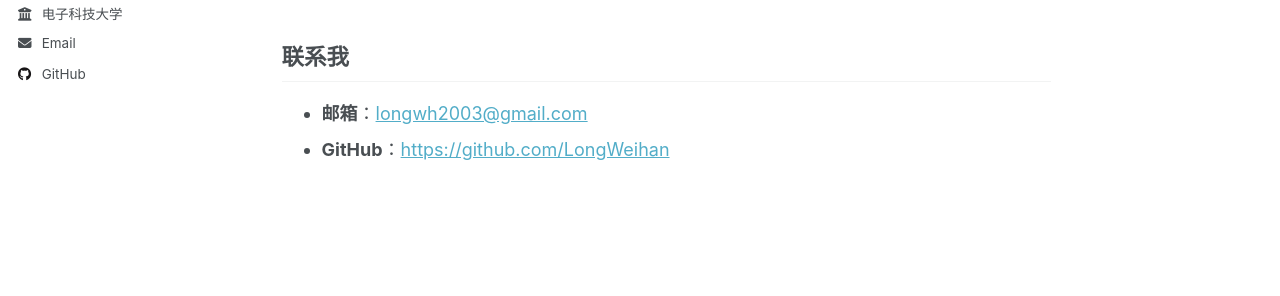
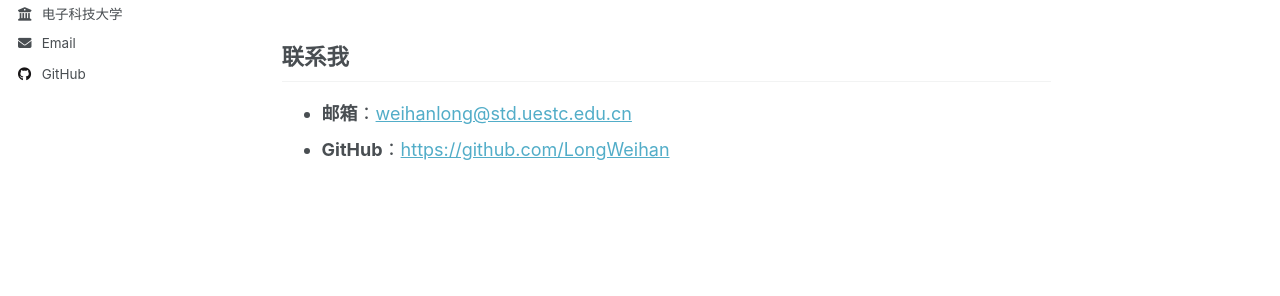
Before and after one commit to LongWeihan/cn-site, a Jekyll site: the page built from _pages/about.md, in a window 1280 px wide and 900 px high, scrolled down 4603 px. Shown: the part 338-634 px from the top of the window. Built offline with Jekyll 4.4.1, drawn with Linux system fonts in a browser that asks for light colours.

Commit message:
about.md

```diff
--- a/_pages/about.md
+++ b/_pages/about.md
@@ -156,5 +156,5 @@ Jing Y, Yang Y, **Long W**, Zhang T, Wu D, Wang J, Xiong Z, Chen N, Wang M, Chan
 
 ## 联系我
 
-- **邮箱**：[longwh2003@gmail.com](mailto:longwh2003@gmail.com)
+- **邮箱**：[weihanlong@std.uestc.edu.cn](mailto:weihanlong@std.uestc.edu.cn)
 - **GitHub**：[https://github.com/LongWeihan](https://github.com/LongWeihan)
```
